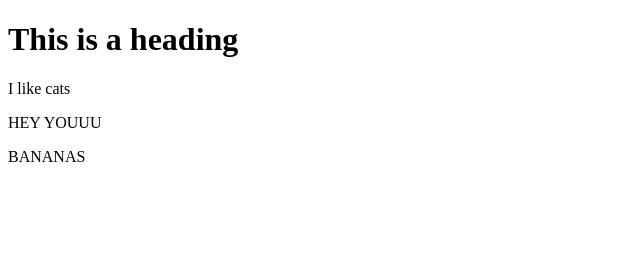
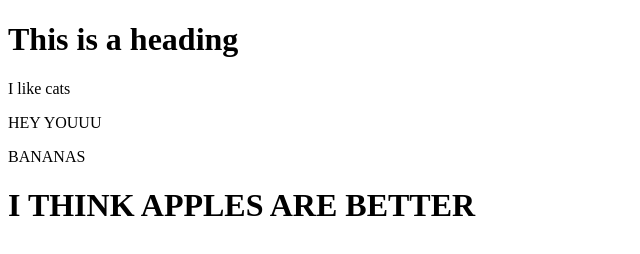
Before and after one commit to juudes/iat339demo, a plain HTML site: page index.html in a window 1280 px wide. Shown: the whole page, without its empty margins (0-640 px from the left). Drawn offline with Linux system fonts and the light colour scheme.

Commit message:
i think apples are better

```diff
--- a/index.html
+++ b/index.html
@@ -11,5 +11,7 @@
 
 			<p>HEY YOUUU</p>
 			<p>BANANAS</p>
+
+			<h1>I THINK APPLES ARE BETTER</h1>
 		</body>
 	</html>
```
